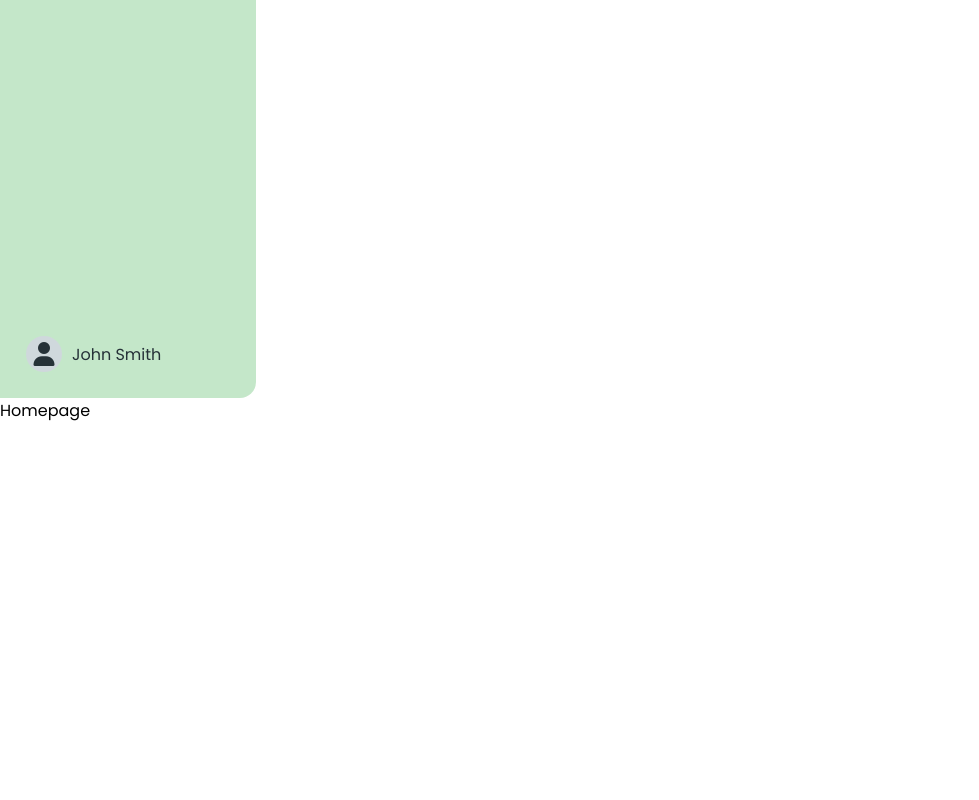
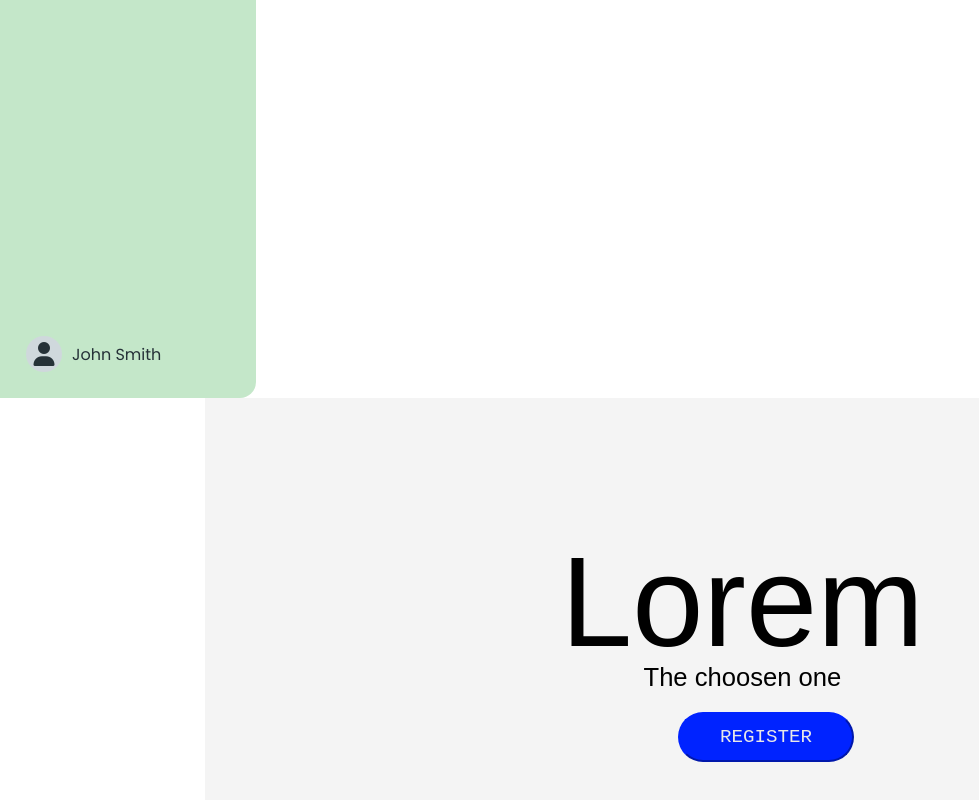
Before and after one commit to kartikkc/ctf_infox_front_end, a React (Create React App) app in the folder ctf-infox/: page / in a window 1280 px wide. Shown: the part 522-1322 px from the top of the page, without its empty margins (0-979 px from the left). Before the commit the page ends 945 px from the top, so only its background shows below. Built offline with nearby package versions, Linux system fonts and the light colour scheme.

Commit message:
home page

```diff
--- /dev/null
+++ b/ctf-infox/src/Components/Assets/homepage.css
@@ -0,0 +1,115 @@
+.bg-home{
+    background-color:blue;
+}
+.Title {
+    font-size: 6rem;
+    letter-spacing: .5em;
+    text-transform: uppercase;
+    margin: 4rem;
+  }
+  /* .ham-btn {
+    position: fixed;
+    right: 30px;
+    top: 12px;
+    width: 50px;
+    height: 50px;
+    background: #fff;
+    border-radius: 50%;
+
+    display: flex;
+    -webkit-box-align: center;
+    -ms-flex-align: center;
+    align-items: center;
+    -webkit-box-pack: center;
+
+    justify-content: center;
+    z-index: 10;
+
+    box-shadow: 0 3px 10px 4px rgb(0 0 0 / 4%);
+    -webkit-transition: all .4s;
+    transition: all .4s;
+
+    transform: translateX(0) rotate(0);
+    opacity: 1;
+}
+.ham-btn a {
+    padding: 10px 0;
+} */
+
+.hero-text .wrap{
+    position: absolute;
+    right: 0;
+    left: 0;
+    margin: 0 auto;
+    padding: 120px 0;
+    text-align: center;
+    z-index: 1;
+
+}
+.wrap{
+    height: 100%;
+    min-height: 100vh;
+    /* width: calc(100% - 80px); */
+    margin-left: 16%;
+    position: relative;
+    background: #f4f4f4;
+
+
+}
+.wrap .hero-text h1 {
+    font-size: 8rem;
+    font-weight: 50 !important;
+    font-family: "Alegreya Sans SC",sans-serif;
+    padding-top: 130px;
+    text-align: center;
+}
+.wrap .hero-text h2 {
+    font-size: 1.6rem;
+    margin-top: -44px;
+    font-family: "Alegreya Sans SC",sans-serif;
+    font-weight: 100 !important;
+    text-align:center;
+    padding-top: 32px;
+}
+.wrap .hero-text .reg-btn{
+margin-top: 20px;
+font-size: 1.2rem !important;
+outline: none;
+border-color: #0023ff;
+background-color: #0023ff;
+color: #e8e8e8;
+border-radius: 200px;
+}
+.reg-btn {
+    align-items: center;
+    margin-left: 44%;
+    /* padding: 10px; */
+    padding-left: 40px;
+    padding-right: 40px;
+    padding-top: 12px;
+    padding-bottom: 12px;
+    text-transform: uppercase;
+    font-family:monospace;
+    position: relative;
+    overflow: hidden;
+}
+/* .reg-btn:hover{
+    color: #f4f4f4;
+
+}
+.reg-btn::before{
+    content: "";
+    position: absolute;
+    left: 0;
+    width: 100%;
+    height: 0%;
+    background: #0023ff;
+    z-index: -1;
+    transition: 0.8s;
+    top: 0;
+    border-radius: 0 0 50% 50%;
+}
+.reg-btn:hover::before{
+    height: 0%;
+} */
+canvas {display: block;}
--- a/ctf-infox/src/Components/homepage.js
+++ b/ctf-infox/src/Components/homepage.js
@@ -1,9 +1,50 @@
 import React from 'react'
+import "./Assets/homepage.css"
+
 
 const Homepage = () => {
+
+
+
   return (
-    <div>Homepage</div>
+    <>
+    {/* <div className='ham-btn'>
+      <a className='btn1-1'></a>
+
+    </div>
+    <h1 className="Title">Chuckeles</h1> */}
+    <div className='wrap'>
+
+
+    <div className='hero-text'>
+
+      <h1>Lorem</h1>
+      <h2>The choosen one</h2>
+      <button href="register.html" class='reg-btn btn-1'>Register</button>
+
+      </div>
+
+
+
+
+
+    </div>
+
+
+
+
+
+
+
+    </>
+
+
+
+
+
   )
-}
+
+  }
+
 
 export default Homepage
```
